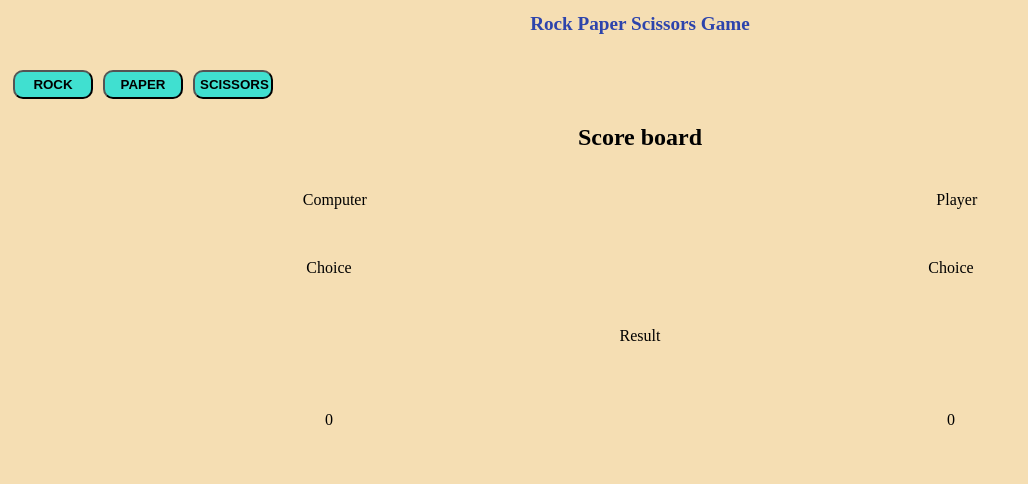
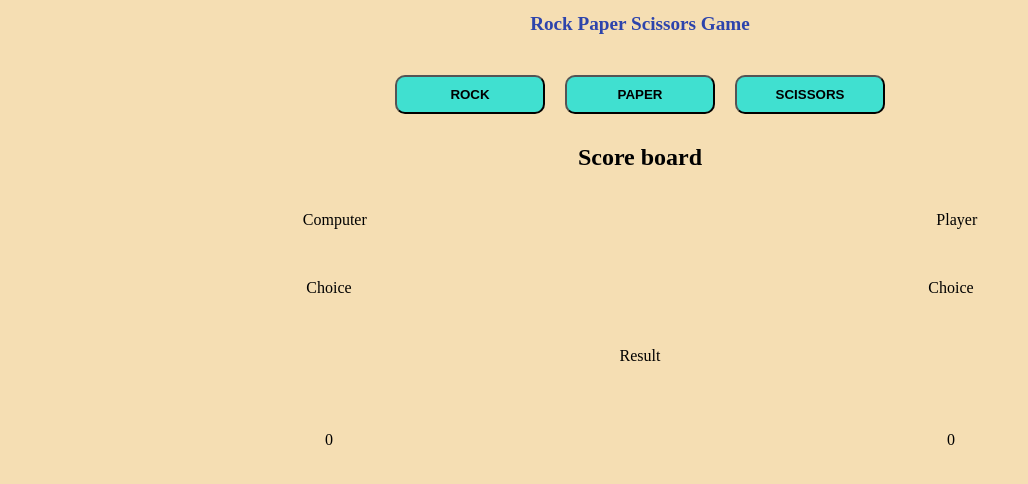
Before and after one commit to shilpamk/rpsgame, a plain HTML site: page index.html in a window 1280 px wide. Shown: the whole page, without its empty margins (0-1028 px from the left). Drawn offline with Linux system fonts and the light colour scheme.

Commit message:
buttons positions centered

```diff
--- a/stylesheet.css
+++ b/stylesheet.css
@@ -11,12 +11,13 @@ h1 {
 
 #buttons {
     display: flex;
+    justify-content: center;
 }
 .button {
-    width: 80px;
-    padding: 5px;
+    width: 150px;
+    padding: 10px;
     border-radius: 10px;
-    margin: 5px;
+    margin: 10px;
     background: turquoise;
     font-weight: 700;
 }
```
